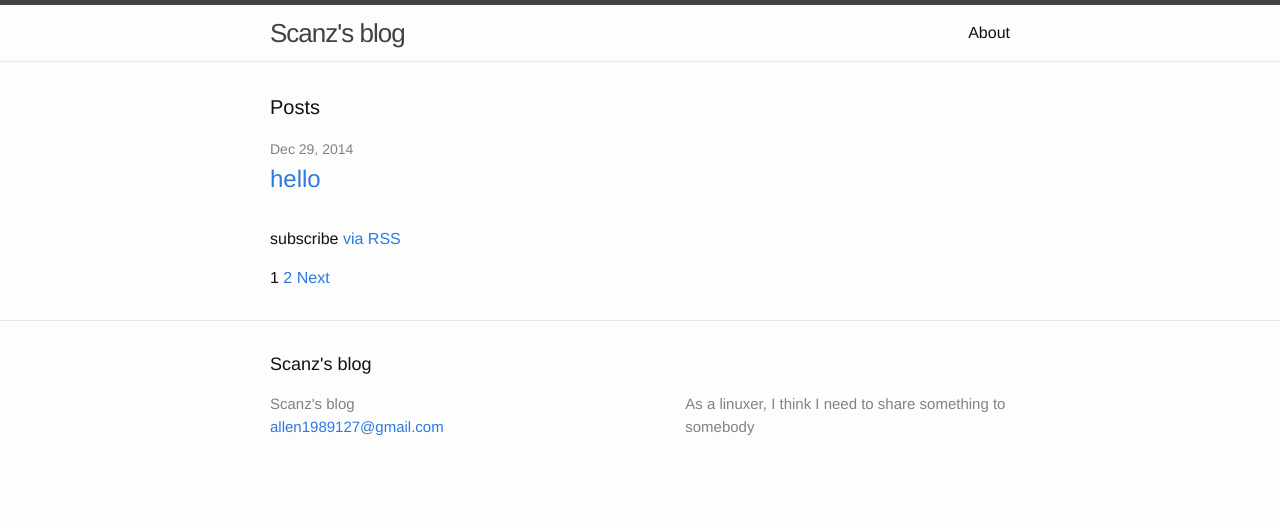
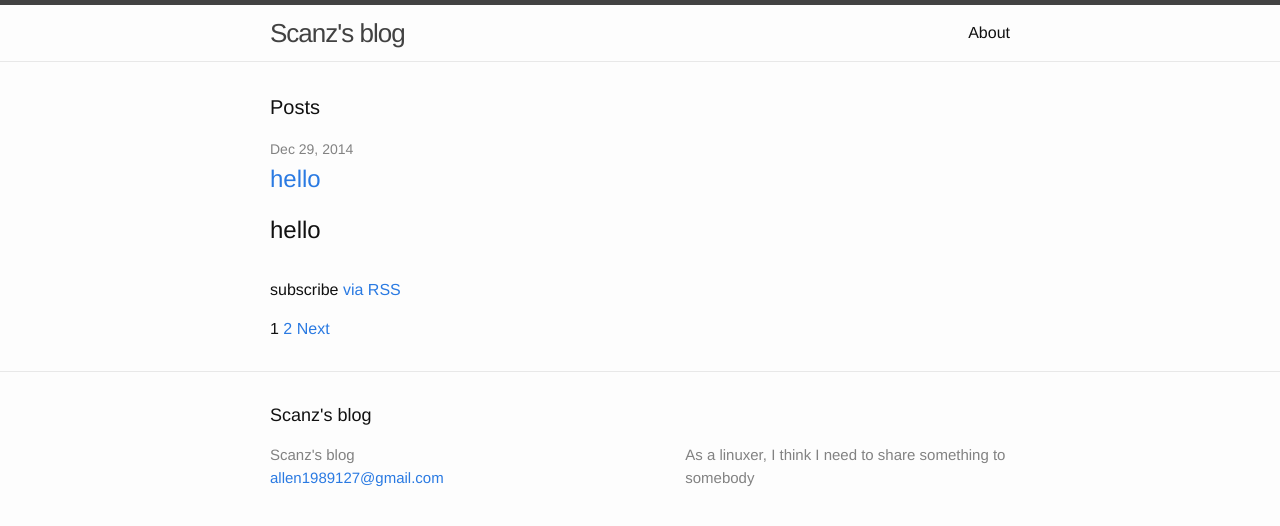
Before and after one commit to allen1989127/blog, a Jekyll site: the page built from index.html, in a window 1280 px wide. Shown: the top 526 px of the page. Built offline with Jekyll 4.4.1, drawn with Linux system fonts in a browser that asks for light colours; the list of posts is cut into pages by our own code.

Commit message:
add category

```diff
--- a/index.html
+++ b/index.html
@@ -14,7 +14,7 @@ layout: default
         <h2>
           <a class="post-link" href="{{ post.url | prepend: site.baseurl }}">{{ post.title }}</a>
           {% for category in post.categories %}
-          <h2>{{ category | first }}</h2>
+          <h2>{{ category }}</h2>
           {% endfor %}
         </h2>
       </li>
```
